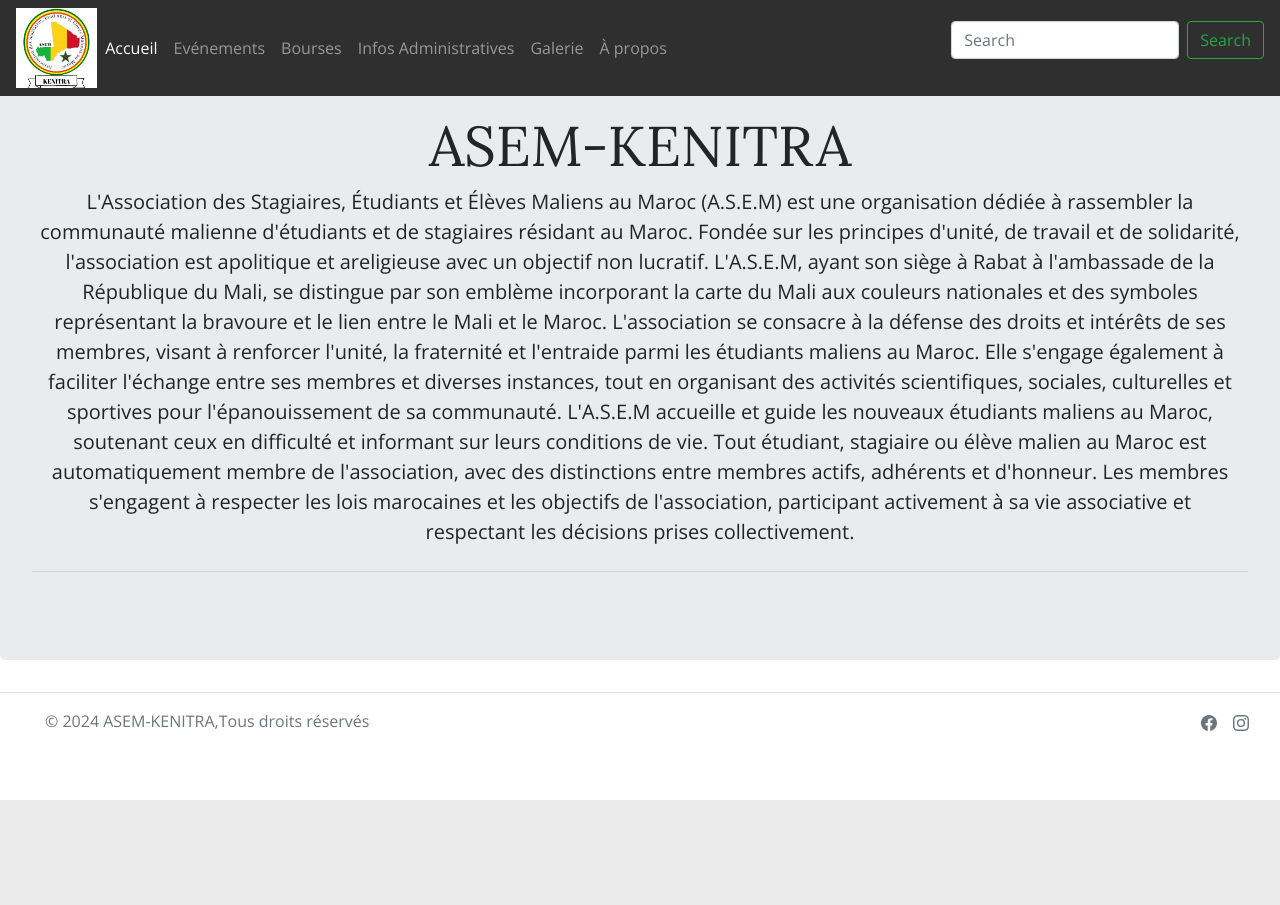
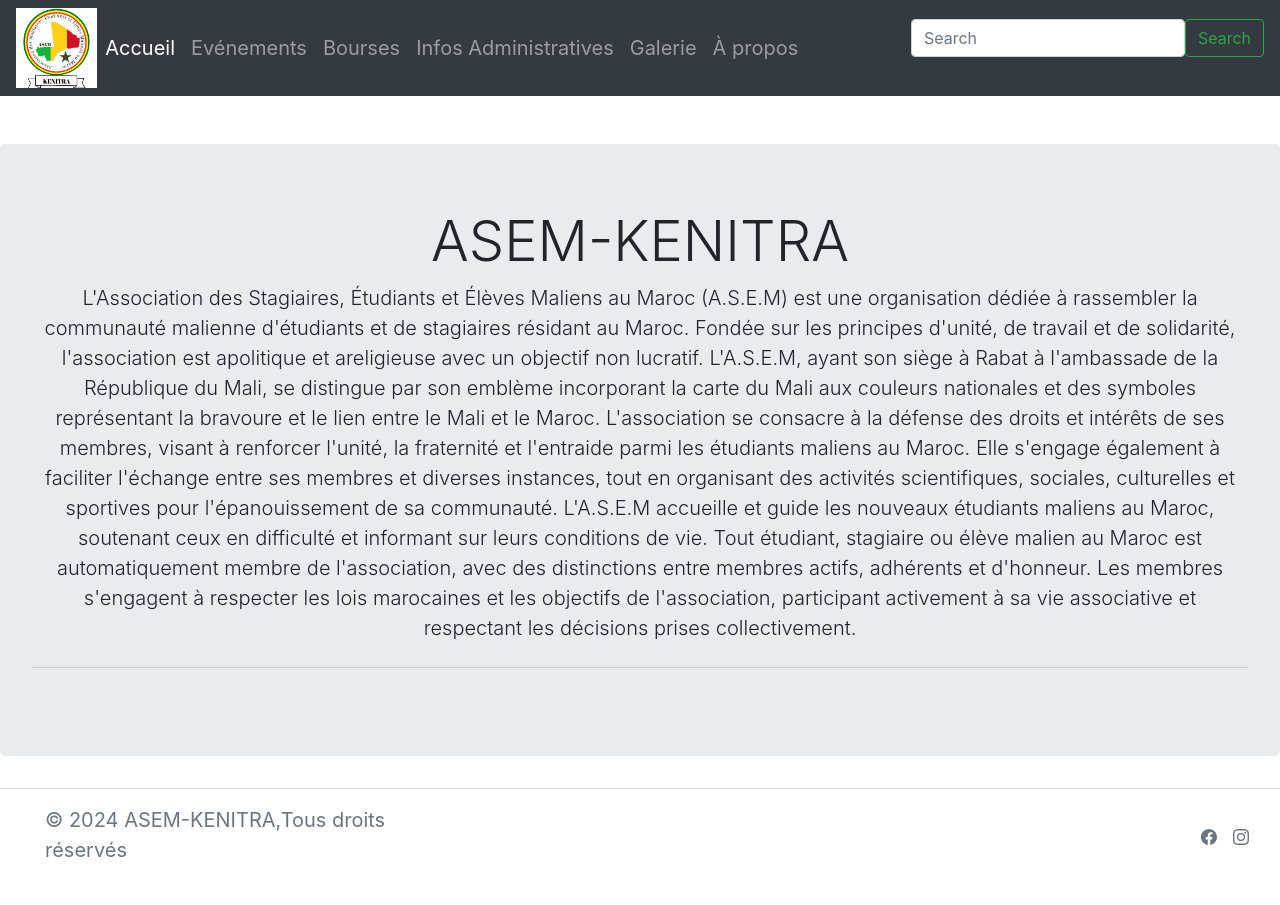
Before and after one commit to chagaibou/Asem-Kenitra, a Django app: page /about/ in a window 1280 px wide. Before the commit the page ends 800 px from the top, so only its background shows below. Run offline with Django 5.2, Linux system fonts and the light colour scheme; some libraries are stand-ins or nearby versions.

Commit message:
modification de la nav bar

```diff
--- a/templates/base.html
+++ b/templates/base.html
@@ -3,16 +3,38 @@
 <head>
     <meta charset="UTF-8">
     <title>Title</title>
- <link rel="stylesheet" href="https://cdn.jsdelivr.net/npm/bootstrap@4.6.2/dist/css/bootstrap.min.css" integrity="sha384-xOolHFLEh07PJGoPkLv1IbcEPTNtaed2xpHsD9ESMhqIYd0nLMwNLD69Npy4HI+N" crossorigin="anonymous">
+     <link href="https://stackpath.bootstrapcdn.com/bootstrap/4.5.0/css/bootstrap.min.css" rel="stylesheet" integrity="sha384-9aIt2nRpC12Uk9gS9baDl411NQApFmC26EwAOH8WgZl5MYYxFfc+NcPb1dKGj7Sk" crossorigin="anonymous">
+    <link href="https://use.fontawesome.com/releases/v5.13.0/css/all.css" rel="stylesheet" id="fontawesome-css">
     <link href="https://fonts.googleapis.com/css?family=Open+Sans|Lora&display=swap" rel="stylesheet">
     <style>
+/* Taille de police pour les ordinateurs et les tablettes */
 body {
-    font-family: 'Open Sans', sans-serif;
+    font-size: 20px;  /* Taille de base */
 }
 
-h1, h2, h3 {
-    font-family: 'Lora', serif;
+h1 {
+    font-size: 32px;  /* Taille de titre principale */
 }
+
+h2 {
+    font-size: 28px;  /* Taille de sous-titre */
+}
+
+/* Taille de police pour les téléphones (écrans de moins de 768px) */
+@media (max-width: 768px) {
+    body {
+        font-size: 18px;  /* Taille de base réduite pour le mobile */
+    }
+
+    h1 {
+        font-size: 24px;  /* Taille de titre réduite pour le mobile */
+    }
+
+    h2 {
+        font-size: 20px;  /* Taille de sous-titre réduite pour le mobile */
+    }
+}
+
 
 
     </style>
@@ -22,14 +44,19 @@
 <body>
 
     <header>
-        <nav class="navbar navbar-dark navbar-expand-md fixed-top " style="background-color:#2F2F2F">
-    <img src="{% static 'backend_frontend/img/asem.jpg' %}" alt="Logo" style="height: 80px;">     <button class="navbar-toggler" type="button" data-toggle="collapse" data-target="#navbarCollapse" aria-controls="navbarCollapse" aria-expanded="false" aria-label="Toggle navigation">
+       <nav class="navbar navbar-expand-lg navbar-dark bg-dark mb-4" style="background-color:#2F2F2F">
+    <img src="{% static 'backend_frontend/img/asem.jpg' %}" alt="Logo" style="height: 80px;">
+
+    <!-- Bouton pour afficher/cacher la navbar sur les petits écrans -->
+    <button class="navbar-toggler" type="button" data-toggle="collapse" data-target="#navbarCollapse" aria-controls="navbarCollapse" aria-expanded="false" aria-label="Toggle navigation">
         <span class="navbar-toggler-icon"></span>
     </button>
-    <div class="collapse navbar-collapse" id="navbarCollapse">
+
+    <!-- Navbar collapsible -->
+    <div class="collapse navbar-collapse mr-auto" id="navbarCollapse">
         <ul class="navbar-nav mr-auto">
             <li class="nav-item active">
-            <a class="nav-link" href="{% url 'home' %}">
+                <a class="nav-link active" href="{% url 'home' %}">
                     Accueil
                     <span class="sr-only">(current)</span>
                 </a>
@@ -50,8 +77,8 @@
                 <a class="nav-link" href="{% url 'about' %}">À propos</a>
             </li>
         </ul>
-      <form class="form-inline mt-2 mt-md-0">
-        <input class="form-control mr-sm-2" type="text" placeholder="Search" aria-label="Search">
+        <form class="d-flex" role="search">
+            <input class="form-control me-2" type="text" placeholder="Search" aria-label="Search">
             <button class="btn btn-outline-success my-2 my-sm-0" type="submit">Search</button>
         </form>
     </div>
@@ -79,8 +106,10 @@
     </ul>
   </footer>
 
+<script src="https://code.jquery.com/jquery-3.5.1.min.js" integrity="sha256-9/aliU8dGd2tb6OSsuzixeV4y/faTqgFtohetphbbj0=" crossorigin="anonymous"></script>
+<script src="https://stackpath.bootstrapcdn.com/bootstrap/4.5.0/js/bootstrap.bundle.min.js" integrity="sha384-1CmrxMRARb6aLqgBO7yyAxTOQE2AKb9GfXnEo760AUcUmFx3ibVJJAzGytlQcNXd" crossorigin="anonymous"></script>
 
-   <script src="https://cdn.jsdelivr.net/npm/jquery@3.5.1/dist/jquery.slim.min.js" integrity="sha384-DfXdz2htPH0lsSSs5nCTpuj/zy4C+OGpamoFVy38MVBnE+IbbVYUew+OrCXaRkfj" crossorigin="anonymous"></script>
-<script src="https://cdn.jsdelivr.net/npm/bootstrap@4.6.2/dist/js/bootstrap.bundle.min.js" integrity="sha384-Fy6S3B9q64WdZWQUiU+q4/2Lc9npb8tCaSX9FK7E8HnRr0Jz8D6OP9dO5Vg3Q9ct" crossorigin="anonymous"></script>
+
+
    </body>
 </html>
```
Lines whose indentation alone changed are shown as unchanged.
